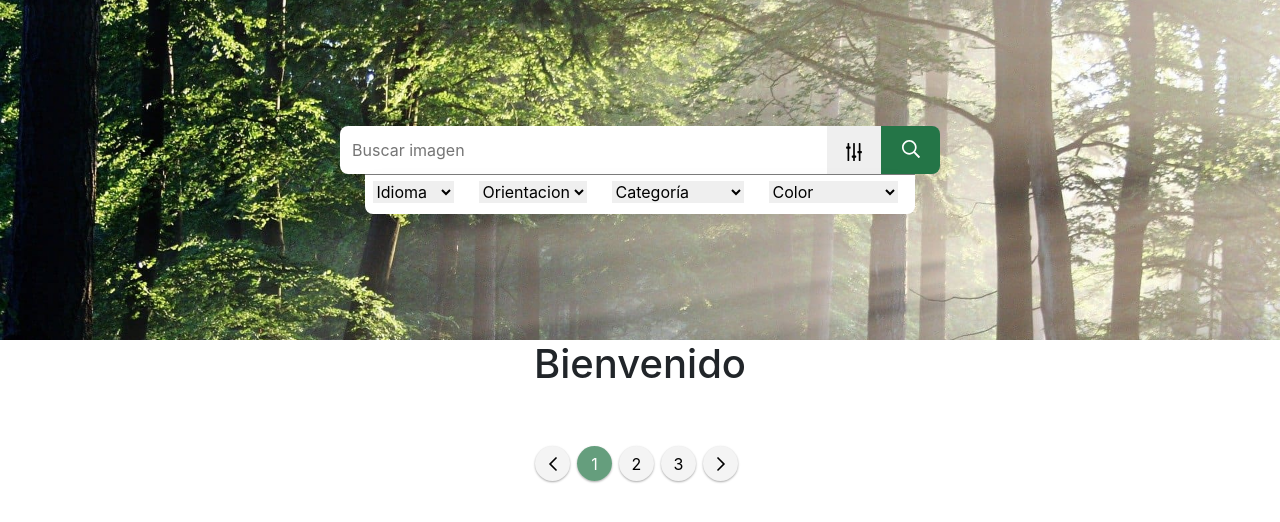
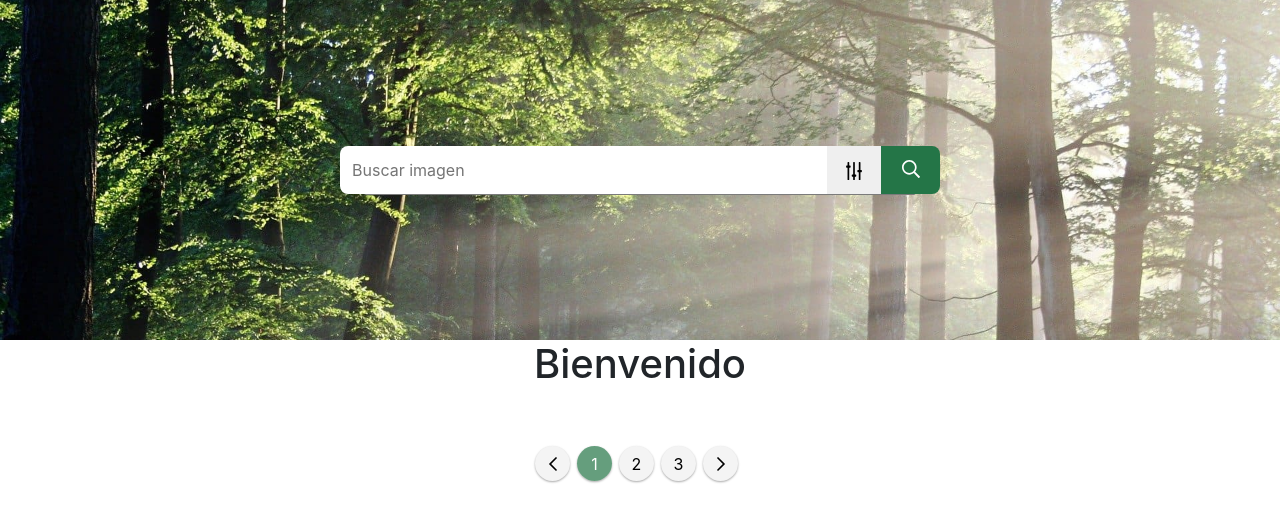
Before and after one commit to JesusEmmanuelPonce/images-search, a React (Create React App) app: page / in a window 1280 px wide. Shown: the top 522 px of the page. Built offline with nearby package versions, Linux system fonts and the light colour scheme.

Commit message:
option btn toggle added

```diff
--- a/src/components/Banner/Banner.jsx
+++ b/src/components/Banner/Banner.jsx
@@ -1,4 +1,4 @@
-import React from 'react';
+import React, { useState } from 'react';
 import { connect } from 'react-redux';
 import { bindActionCreators } from 'redux';
 import qs from 'qs';
@@ -10,13 +10,14 @@ import {
     GetImagesAction,
 } from '../../redux/actions/searchAction.js';
 import "./styles.scss";
-import Waves from '../../static/icons/Waves.jsx';
 
 const Banner = ({
     search,
     GetImagesAction,
     SetSearchAction,
 }) => {
+
+    const [openOptions, setOpenOptions] = useState(false);
 
     const changeSearch = ({ target: { name, value } }) => SetSearchAction({ [name]: value });
 
@@ -34,8 +35,6 @@ const Banner = ({
 
     };
 
-    console.log({search});
-
     return (
         <div className="banner-wrap">
             <div className="input-wrap">
@@ -49,6 +48,7 @@ const Banner = ({
                 <button
                     className="btn-slider"
                     type="button"
+                    onClick={() => setOpenOptions(!openOptions)}
                 >
                     <SliderV />
                 </button>
@@ -60,12 +60,13 @@ const Banner = ({
                     <Search />
                 </button>
             </div>
-            <div className="options-wrap">
-                <ul>
+            <div className={!openOptions ? "options-wrap" : "options-wrap visible"}>
+                <ul className={!openOptions ? "off-select" : "on-select"}>
                     <li>
                         <select
                             name="lang"
                             onChange={changeSearch}
+                            className={!openOptions ? "off-select" : "on-select"}
                         >
                             <option value="">Idioma</option>
                             <option value="es">Español</option>
@@ -77,6 +78,7 @@ const Banner = ({
                         <select
                             name="orientation"
                             onChange={changeSearch}
+                            className={!openOptions ? "off-select" : "on-select"}
                         >
                             <option value="">Orientacion</option>
                             <option value="all">Todo</option>
@@ -88,6 +90,7 @@ const Banner = ({
                         <select
                             name="category"
                             onChange={changeSearch}
+                            className={!openOptions ? "off-select" : "on-select"}
                         >
                             <option value="">Categoría</option>
                             <option value="backgrounds"></option>
@@ -115,6 +118,7 @@ const Banner = ({
                         <select
                             name="colors"
                             onChange={changeSearch}
+                            className={!openOptions ? "off-select" : "on-select"}
                         >
                             <option value="">Color</option>
                             <option value="grayscale">Escalas grises</option>
--- a/src/components/Banner/styles.scss
+++ b/src/components/Banner/styles.scss
@@ -63,8 +63,10 @@
         border-radius: 0 0 8px 8px;
         border-top: 1px solid #7b7b7b;
         box-shadow: rgba(0, 0, 0, 0.1) -4px 9px 25px -6px;
+        max-height: 0px;
         height: 40px;
         width: 550px;
+        transition: all ease .4s;
 
         ul{
             display: flex;
@@ -86,9 +88,19 @@
             }
         }
     }
+
+    .visible{
+        max-height: 40px;
+        transition: all ease .3s;
+    }
+
+    .off-select{
+        height: 0;
+        transition: all ease .1s;
+    }
+
+    .on-select{
+        height: 24px;
+        transition: all ease .4s;
+    }
 }
-
-.waves{
-    color: red;
-    margin-top: -200px;
-}
```
